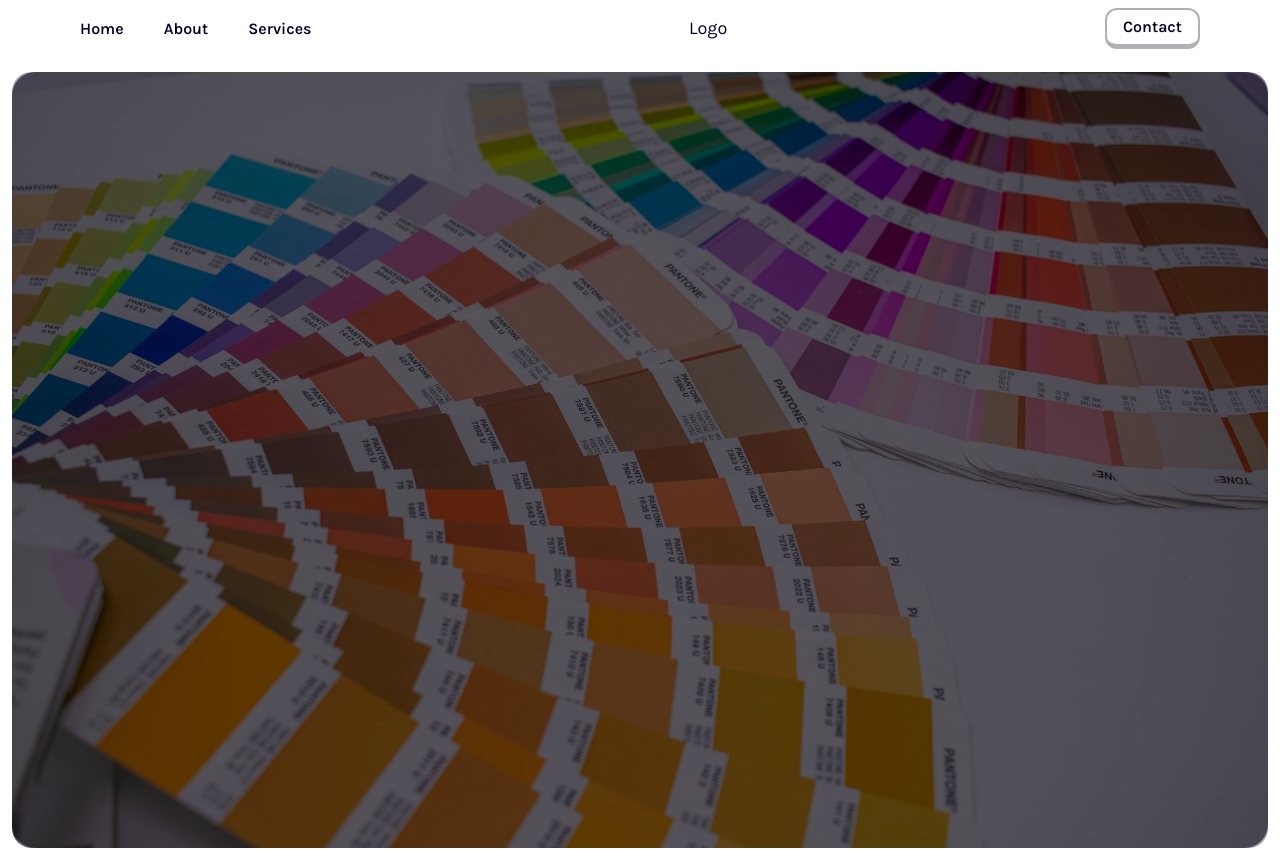
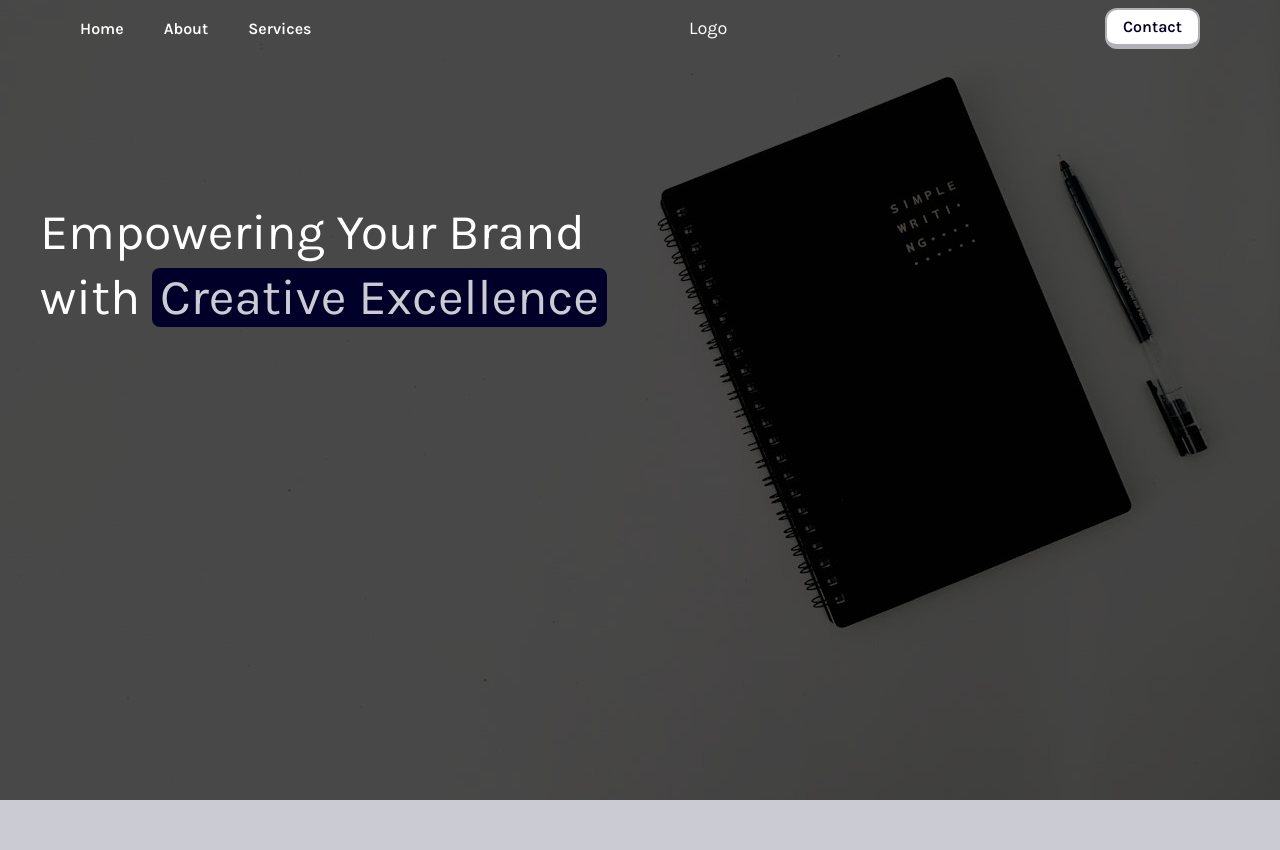
Before and after one commit to Tez-cyber/inks_pixels, a React (Vite) app: page / in a window 1280 px wide. Shown: the top 850 px of the page. Built offline with nearby package versions, Linux system fonts and the light colour scheme.

Commit message:
Updated hero section with image

```diff
--- a/src/App.jsx
+++ b/src/App.jsx
@@ -62,7 +62,7 @@
   }, []);
 
   return (
-    <div>
+    <div className='relative'>
       <Navbar />
       <Suspense fallback={<SuspenseFallback />}>
         <ScrollToTop />
--- a/src/components/landing/jumbotronSection.jsx
+++ b/src/components/landing/jumbotronSection.jsx
@@ -8,15 +8,23 @@
     const imgStyle = 'mb-6 h-[150px] w-[319.25px] rounded-3xl object-cover md:h-[300px]'
 
     return (
-        <section className='w-full h-[916.31px] flex items-center justify-center md:h-screen relative'>
+        <section className='relative w-full h-[916.31px] flex md:h-screen'>
             <div className="h-full relative">
+                {/* Hero image */}
                 <img
-                    className='rounded-4xl p-3 w-screen h-full object-cover'
-                    src="/hero.jpg"
+                    className=' w-screen h-full object-cover'
+                    src="/products_assets/jotter.jpg"
                     alt=""
                 />
-                <div className="absolute inset-0 bg-black/55 rounded-3xl m-3 "></div>
+                <div className="absolute inset-0 bg-black/70 bg-opacity-50"></div>
             </div>
+            {/* Title */}
+            <section className="absolute p-10 top-[20%]">
+                <h1 className="text-[28px] text-white z-3 leading-[1.3] md:text-[36px] lg:text-[50px]">
+                    Empowering Your Brand <br className='hidden md:block' /> with
+                    <span className='ml-3 text-veryLightBlue bg-darkBlue rounded-lg px-2'>Creative Excellence</span>
+                </h1>
+            </section>
         </section>
     );
 };
--- a/src/components/navbar/navbar.jsx
+++ b/src/components/navbar/navbar.jsx
@@ -13,8 +13,8 @@
     }
     return (
         <nav
-            className={`bg-white sticky top-0
-                h-[60px] text-darkBlue z-10
+            className={`bg-transparent absolute w-full top-0
+                h-[60px] text-white z-10
             `}
         >
             <Container className="flex items-center justify-between py-2">
@@ -23,7 +23,7 @@
                     <ul className="flex gap-10">
                         {
                             navLinks.map((link, i) => (
-                                <li className="transition-all duration-150 font-semibold hover:text-gold hover:-translate-y-1" key={i}>
+                                <li className="transition-all duration-150 font-semibold rounded-lg hover:-translate-y-1" key={i}>
                                     <Link to={link.link} className="">{link.name}</Link>                            </li>
                             ))
                         }
```
